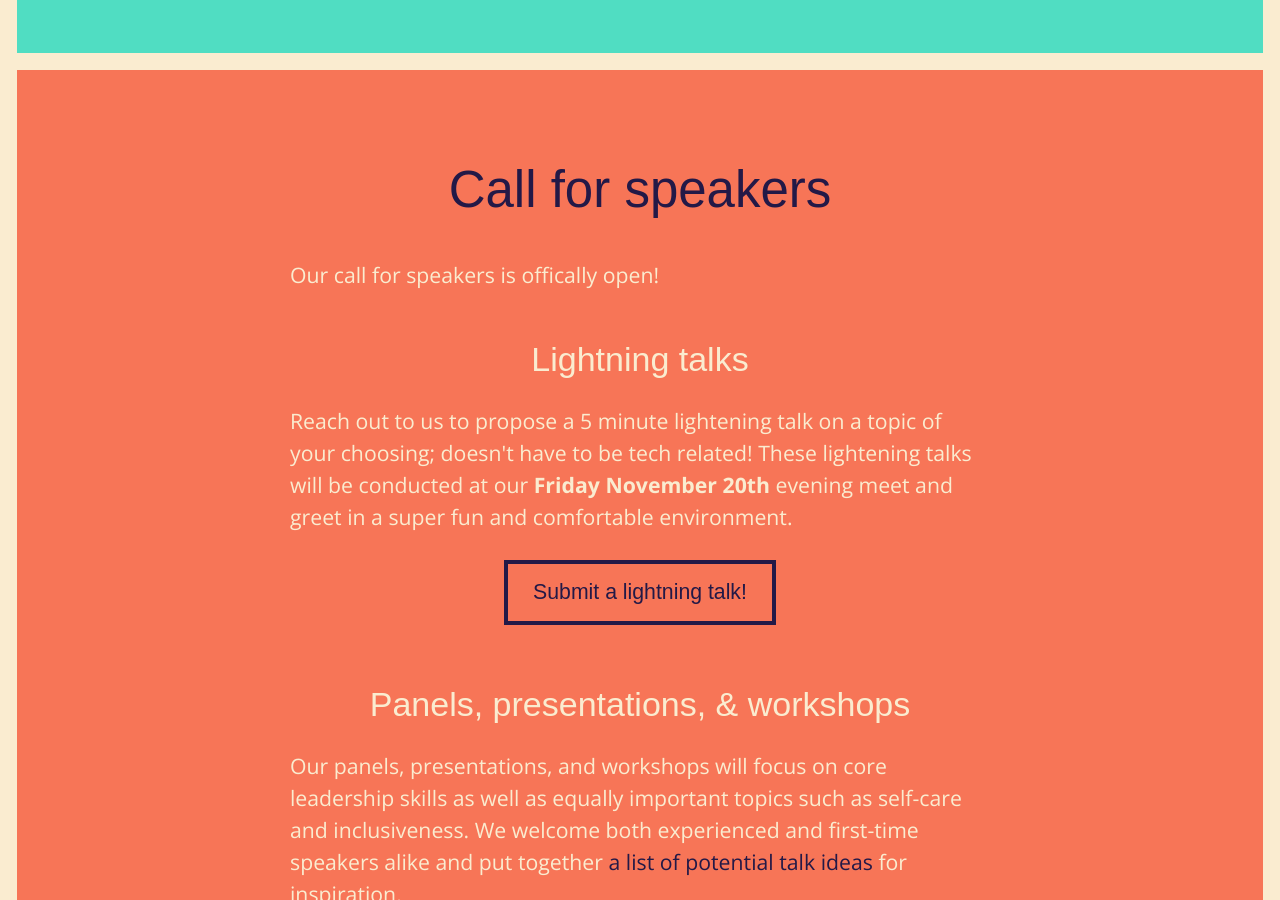
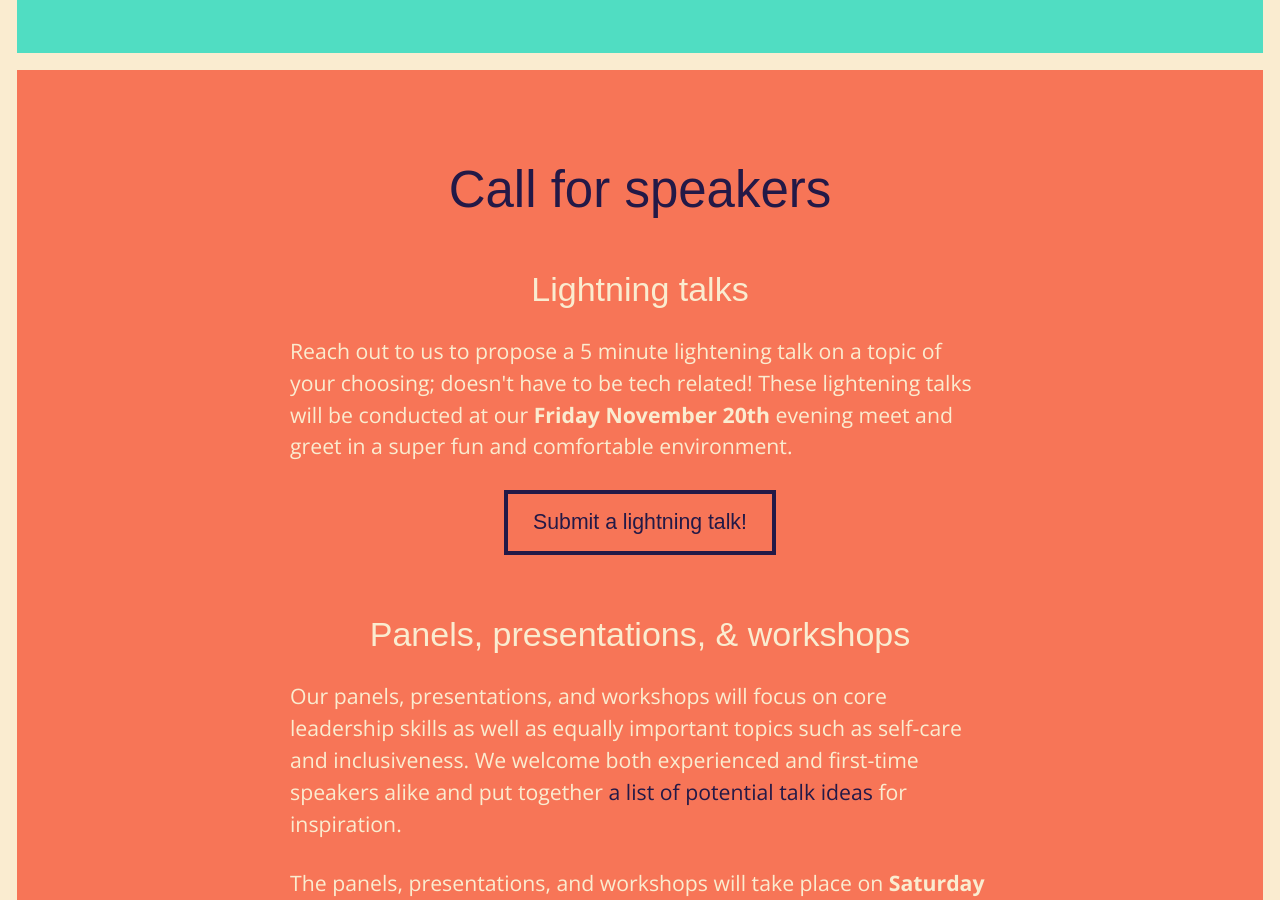
Before and after one commit to elaconf/elaconf.github.io, a Jekyll site: the page built from index.html, in a window 1280 px wide and 900 px high, scrolled down 1703 px. Built offline with Jekyll 4.4.1, drawn with Linux system fonts in a browser that asks for light colours; some web fonts are replaced; a script that is not in the unit is left out.

Commit message:
removes p in talk section

```diff
--- a/index.html
+++ b/index.html
@@ -33,7 +33,6 @@ layout: default
 <!-- ///////////////////////////////////////////////////// -->
 <section class="section-cfp" id="call-for-speakder">
   <h1>Call for speakers</h1>
-  <p>Our call for speakers is offically open!</p>
   <h2>Lightning talks</h2>
   <p>Reach out to us to propose a 5 minute lightening talk on a topic of your choosing; doesn't have to be tech related! These lightening talks will be conducted at our <strong>Friday November 20th</strong> evening meet and greet in a super fun and comfortable environment.</p>
   <p class="text-center"><a href="http://goo.gl/forms/lRSWCTrXe8" class="button">Submit a lightning talk!</a></p>
```
Also changed, not shown: _sass/_layout.scss (line endings or trailing spaces).
